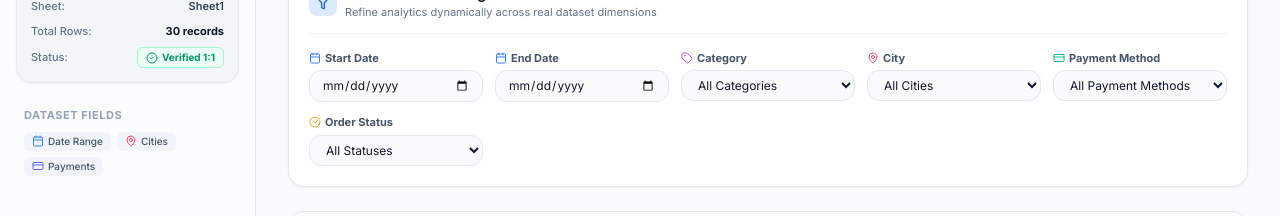
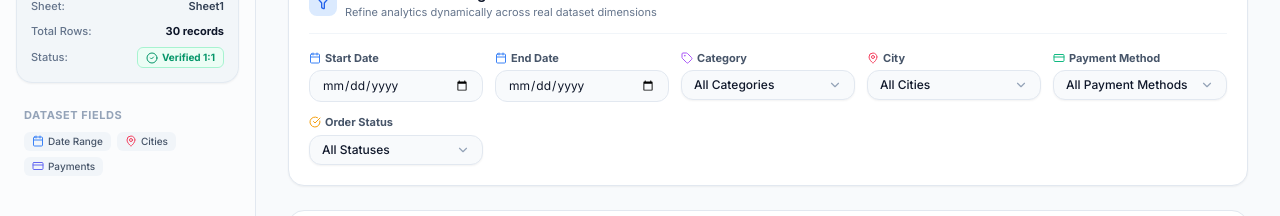
Before and after one commit to ahmedshahat921-cpu/ecommerce-dashboard, a React (Vite) app: page / in a window 1280 px wide. Shown: the part 347-563 px from the top of the page. Built offline with nearby package versions, Linux system fonts and the light colour scheme.

Commit message:
Replace default select elements with modern custom styled dropdown component

```diff
--- /dev/null
+++ b/src/components/CustomSelect/CustomSelect.jsx
@@ -0,0 +1,100 @@
+import React, { useState, useRef, useEffect } from 'react';
+import { ChevronDown, Check } from 'lucide-react';
+
+export const CustomSelect = ({
+  id,
+  value,
+  onChange,
+  options,
+  placeholder = 'Select option...',
+  className = ''
+}) => {
+  const [isOpen, setIsOpen] = useState(false);
+  const containerRef = useRef(null);
+
+  // Normalize options to [{ value, label }]
+  const formattedOptions = options.map((opt) =>
+    typeof opt === 'object' && opt !== null && 'value' in opt
+      ? opt
+      : { value: opt, label: String(opt) }
+  );
+
+  const selectedOption = formattedOptions.find((opt) => String(opt.value) === String(value)) || {
+    value,
+    label: String(value ?? placeholder)
+  };
+
+  useEffect(() => {
+    const handleClickOutside = (event) => {
+      if (containerRef.current && !containerRef.current.contains(event.target)) {
+        setIsOpen(false);
+      }
+    };
+    const handleKeyDown = (event) => {
+      if (event.key === 'Escape') {
+        setIsOpen(false);
+      }
+    };
+
+    document.addEventListener('mousedown', handleClickOutside);
+    document.addEventListener('keydown', handleKeyDown);
+    return () => {
+      document.removeEventListener('mousedown', handleClickOutside);
+      document.removeEventListener('keydown', handleKeyDown);
+    };
+  }, []);
+
+  const handleSelect = (optionValue) => {
+    onChange(optionValue);
+    setIsOpen(false);
+  };
+
+  return (
+    <div ref={containerRef} className={`relative w-full ${className}`}>
+      {/* Trigger Button */}
+      <button
+        type="button"
+        id={id}
+        aria-haspopup="listbox"
+        aria-expanded={isOpen}
+        onClick={() => setIsOpen((prev) => !prev)}
+        className="w-full flex items-center justify-between gap-2 px-3 py-1.5 text-xs bg-slate-50 dark:bg-slate-800/80 hover:bg-slate-100 dark:hover:bg-slate-800 border border-slate-200 dark:border-slate-700 rounded-xl text-slate-900 dark:text-slate-100 font-medium focus:outline-none focus:ring-2 focus:ring-blue-500/40 focus:border-blue-500 transition-all shadow-sm cursor-pointer"
+      >
+        <span className="truncate">{selectedOption.label}</span>
+        <ChevronDown
+          className={`w-3.5 h-3.5 text-slate-400 dark:text-slate-500 transition-transform duration-200 shrink-0 ${
+            isOpen ? 'rotate-180 text-blue-500 dark:text-blue-400' : ''
+          }`}
+        />
+      </button>
+
+      {/* Styled Option Dropdown Menu */}
+      {isOpen && (
+        <div
+          role="listbox"
+          className="absolute z-50 left-0 right-0 mt-1.5 max-h-60 overflow-y-auto rounded-xl bg-white dark:bg-slate-900 border border-slate-200 dark:border-slate-800 shadow-xl ring-1 ring-black/5 dark:ring-white/10 p-1 space-y-0.5 animate-in fade-in-50 zoom-in-95 duration-100"
+        >
+          {formattedOptions.map((opt) => {
+            const isSelected = String(opt.value) === String(value);
+            return (
+              <div
+                key={String(opt.value)}
+                role="option"
+                aria-selected={isSelected}
+                onClick={() => handleSelect(opt.value)}
+                className={`flex items-center justify-between px-2.5 py-1.5 rounded-lg text-xs font-medium cursor-pointer transition-colors ${
+                  isSelected
+                    ? 'bg-blue-50 dark:bg-blue-950/70 text-blue-600 dark:text-blue-400 font-semibold'
+                    : 'text-slate-700 dark:text-slate-300 hover:bg-slate-100 dark:hover:bg-slate-800/90 hover:text-slate-900 dark:hover:text-white'
+                }`}
+              >
+                <span className="truncate">{opt.label}</span>
+                {isSelected && <Check className="w-3.5 h-3.5 text-blue-600 dark:text-blue-400 shrink-0 ml-2" />}
+              </div>
+            );
+          })}
+        </div>
+      )}
+    </div>
+  );
+};
--- a/src/components/Filters/Filters.jsx
+++ b/src/components/Filters/Filters.jsx
@@ -1,5 +1,6 @@
 import React from 'react';
 import { Filter, RotateCcw, Calendar, Tag, MapPin, CreditCard, CheckCircle } from 'lucide-react';
+import { CustomSelect } from '../CustomSelect/CustomSelect';
 
 export const Filters = ({
   filters,
@@ -80,17 +81,15 @@ export const Filters = ({
           <label htmlFor="filter-category" className="block text-[11px] font-bold text-slate-600 dark:text-slate-400 flex items-center gap-1">
             <Tag className="w-3 h-3 text-purple-500" /> Category
           </label>
-          <select
+          <CustomSelect
             id="filter-category"
             value={filters.category}
-            onChange={(e) => handleFilterChange('category', e.target.value)}
-            className="w-full px-3 py-1.5 text-xs bg-slate-50 dark:bg-slate-800/80 border border-slate-200 dark:border-slate-700 rounded-xl text-slate-900 dark:text-slate-100 focus:outline-none focus:ring-2 focus:ring-blue-500/40 focus:border-blue-500 transition-all"
-          >
-            <option value="ALL">All Categories</option>
-            {categories.map((cat) => (
-              <option key={cat} value={cat}>{cat}</option>
-            ))}
-          </select>
+            onChange={(val) => handleFilterChange('category', val)}
+            options={[
+              { value: 'ALL', label: 'All Categories' },
+              ...categories.map((cat) => ({ value: cat, label: cat }))
+            ]}
+          />
         </div>
 
         {/* 3. City Filter */}
@@ -98,17 +97,15 @@ export const Filters = ({
           <label htmlFor="filter-city" className="block text-[11px] font-bold text-slate-600 dark:text-slate-400 flex items-center gap-1">
             <MapPin className="w-3 h-3 text-rose-500" /> City
           </label>
-          <select
+          <CustomSelect
             id="filter-city"
             value={filters.city}
-            onChange={(e) => handleFilterChange('city', e.target.value)}
-            className="w-full px-3 py-1.5 text-xs bg-slate-50 dark:bg-slate-800/80 border border-slate-200 dark:border-slate-700 rounded-xl text-slate-900 dark:text-slate-100 focus:outline-none focus:ring-2 focus:ring-blue-500/40 focus:border-blue-500 transition-all"
-          >
-            <option value="ALL">All Cities</option>
-            {cities.map((city) => (
-              <option key={city} value={city}>{city}</option>
-            ))}
-          </select>
+            onChange={(val) => handleFilterChange('city', val)}
+            options={[
+              { value: 'ALL', label: 'All Cities' },
+              ...cities.map((city) => ({ value: city, label: city }))
+            ]}
+          />
         </div>
 
         {/* 4. Payment Method Filter */}
@@ -116,17 +113,15 @@ export const Filters = ({
           <label htmlFor="filter-payment" className="block text-[11px] font-bold text-slate-600 dark:text-slate-400 flex items-center gap-1">
             <CreditCard className="w-3 h-3 text-emerald-500" /> Payment Method
           </label>
-          <select
+          <CustomSelect
             id="filter-payment"
             value={filters.paymentMethod}
-            onChange={(e) => handleFilterChange('paymentMethod', e.target.value)}
-            className="w-full px-3 py-1.5 text-xs bg-slate-50 dark:bg-slate-800/80 border border-slate-200 dark:border-slate-700 rounded-xl text-slate-900 dark:text-slate-100 focus:outline-none focus:ring-2 focus:ring-blue-500/40 focus:border-blue-500 transition-all"
-          >
-            <option value="ALL">All Payment Methods</option>
-            {paymentMethods.map((pm) => (
-              <option key={pm} value={pm}>{pm}</option>
-            ))}
-          </select>
+            onChange={(val) => handleFilterChange('paymentMethod', val)}
+            options={[
+              { value: 'ALL', label: 'All Payment Methods' },
+              ...paymentMethods.map((pm) => ({ value: pm, label: pm }))
+            ]}
+          />
         </div>
 
         {/* 5. Order Status Filter */}
@@ -134,17 +129,15 @@ export const Filters = ({
           <label htmlFor="filter-status" className="block text-[11px] font-bold text-slate-600 dark:text-slate-400 flex items-center gap-1">
             <CheckCircle className="w-3 h-3 text-amber-500" /> Order Status
           </label>
-          <select
+          <CustomSelect
             id="filter-status"
             value={filters.orderStatus}
-            onChange={(e) => handleFilterChange('orderStatus', e.target.value)}
-            className="w-full px-3 py-1.5 text-xs bg-slate-50 dark:bg-slate-800/80 border border-slate-200 dark:border-slate-700 rounded-xl text-slate-900 dark:text-slate-100 focus:outline-none focus:ring-2 focus:ring-blue-500/40 focus:border-blue-500 transition-all"
-          >
-            <option value="ALL">All Statuses</option>
-            {orderStatuses.map((st) => (
-              <option key={st} value={st}>{st}</option>
-            ))}
-          </select>
+            onChange={(val) => handleFilterChange('orderStatus', val)}
+            options={[
+              { value: 'ALL', label: 'All Statuses' },
+              ...orderStatuses.map((st) => ({ value: st, label: st }))
+            ]}
+          />
         </div>
       </div>
     </div>
--- a/src/components/Pagination/Pagination.jsx
+++ b/src/components/Pagination/Pagination.jsx
@@ -1,5 +1,6 @@
 import React from 'react';
 import { ChevronLeft, ChevronRight, ChevronsLeft, ChevronsRight } from 'lucide-react';
+import { CustomSelect } from '../CustomSelect/CustomSelect';
 
 export const Pagination = ({
   currentPage,
@@ -23,23 +24,19 @@ export const Pagination = ({
         </span>
 
         <div className="flex items-center gap-1.5 border-l border-slate-200 dark:border-slate-800 pl-4">
-          <label htmlFor="page-size-select" className="text-[11px] font-medium">
+          <label htmlFor="page-size-select" className="text-[11px] font-medium shrink-0">
             Rows per page:
           </label>
-          <select
+          <CustomSelect
             id="page-size-select"
             value={pageSize}
-            onChange={(e) => {
-              setPageSize(Number(e.target.value));
+            onChange={(val) => {
+              setPageSize(Number(val));
               setCurrentPage(1);
             }}
-            className="px-2 py-1 text-xs bg-slate-50 dark:bg-slate-800 border border-slate-200 dark:border-slate-700 rounded-lg text-slate-900 dark:text-slate-100 focus:outline-none focus:ring-2 focus:ring-blue-500/40"
-          >
-            <option value={5}>5</option>
-            <option value={10}>10</option>
-            <option value={20}>20</option>
-            <option value={50}>50</option>
-          </select>
+            options={[5, 10, 20, 50]}
+            className="w-18"
+          />
         </div>
       </div>
 
```
